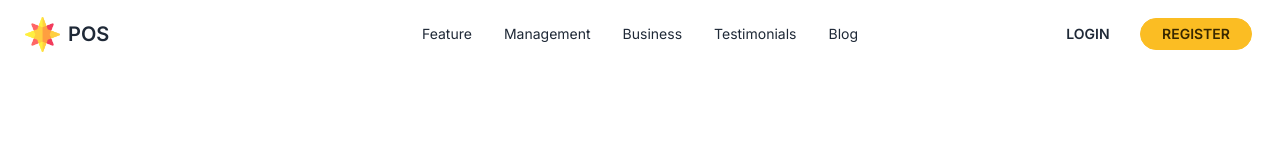
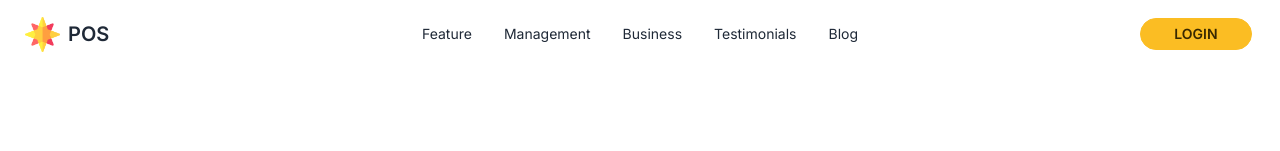
Before and after one commit to Deniansyah/pos-nextjs, a Next.js app: page / in a window 1280 px wide. Shown: the top 151 px of the page. Built offline with nearby package versions, Linux system fonts and the light colour scheme; no server answers.

Commit message:
navigation landing page

```diff
--- a/src/app/page.js
+++ b/src/app/page.js
@@ -41,8 +41,7 @@ const Landing = () => {
           </ul>
         </div>
         <div className="navbar-end">
-          <a className="btn btn-ghost rounded-full mr-3 w-20 btn-sm">Login</a>
-          <a className="btn btn-warning rounded-full mr-5 w-28 btn-sm">Register</a>
+          <Link href={"/login"} className="btn btn-warning rounded-full mr-5 w-28 btn-sm">Login</Link>
         </div>
       </div>
       <div className="h-screen -my-20 px-20 pt-40">
```
